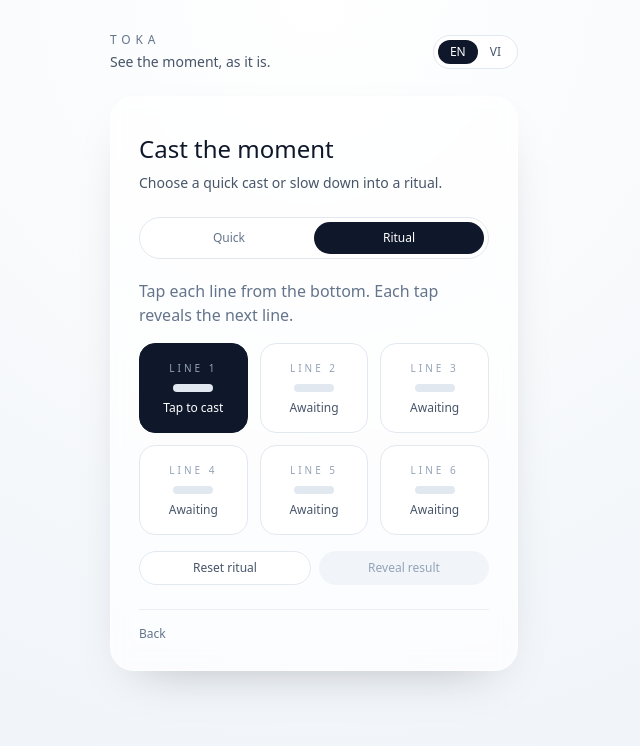
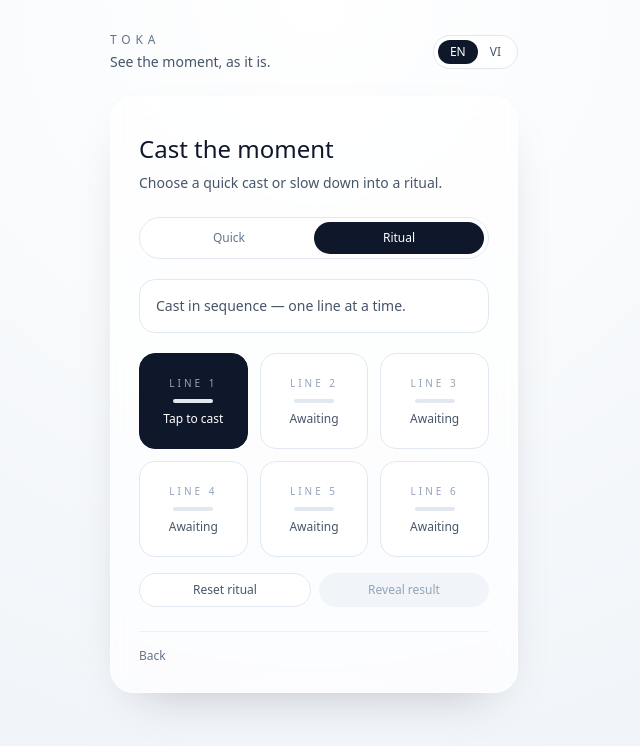
Before and after one commit to tn052002/toka.zorbatzu, a Next.js app in the folder toka/: page /moment/cast in a window 1280 px wide. Both pictures are taken after a click on the button "Ritual". Shown: the top 746 px of the page, without its empty margins (326-966 px from the left). Built offline with nearby package versions, Linux system fonts and the light colour scheme.

Commit message:
update ui for casting

```diff
--- a/toka/src/components/CastRitual.tsx
+++ b/toka/src/components/CastRitual.tsx
@@ -148,8 +148,8 @@ export default function CastRitual() {
               setCastMode(option);
             }}
             disabled={loading}
-            className={`flex-1 rounded-full px-3 py-2 transition ${
-              mode === option ? 'bg-slate-900 text-white' : 'text-slate-500'
+            className={`flex-1 rounded-full px-3 py-2 transition focus-visible:outline-none focus-visible:ring-2 focus-visible:ring-slate-400/60 ${
+              mode === option ? 'bg-slate-900 text-white' : 'text-slate-500 hover:text-slate-700'
             }`}
           >
             {option === 'quick' ? t('cast_quick') : t('cast_ritual')}
@@ -157,35 +157,26 @@ export default function CastRitual() {
         ))}
       </div>
 
-      {mode === 'quick' ? (
-        <div className="rounded-2xl border border-slate-200 bg-white px-4 py-4 text-sm text-slate-600">
-          {t('cast_quick_text')}
-          <button
-            type="button"
-            onClick={handleQuickCast}
-            disabled={loading}
-            className="mt-4 w-full rounded-full bg-slate-900 px-4 py-2 text-sm text-white disabled:bg-slate-400"
-          >
-            {t('cast_quick_button')}
-          </button>
-        </div>
-      ) : (
+      <div className="rounded-2xl border border-slate-200 bg-white px-4 py-4 text-sm text-slate-600">
+        {mode === 'quick' ? t('cast_quick_helper') : t('cast_ritual_helper')}
+      </div>
+
+      {mode === 'ritual' ? (
         <div className="space-y-4">
-          <p className="text-s text-slate-500">
-            {t('cast_hint')}
-          </p>
           <div className="grid grid-cols-3 gap-3">
             {Array.from({ length: 6 }, (_, index) => {
               const value = ritualLines[index];
               const status = value ? describeLine(value) : null;
               const isActive = index === nextIndex && !ritualComplete;
+              const isYang = value === 7 || value === 9;
+              const isChanging = value === 6 || value === 9;
               return (
                 <button
                   key={`line-${index}`}
                   type="button"
                   onClick={() => handleFlip(index)}
                   disabled={loading}
-                  className={`flex min-h-[90px] flex-col items-center justify-center rounded-2xl border px-3 py-3 text-xs ${
+                  className={`flex min-h-[96px] flex-col items-center justify-center rounded-2xl border px-3 py-3 text-xs focus-visible:outline-none focus-visible:ring-2 focus-visible:ring-slate-400/60 ${
                     isActive
                       ? 'border-slate-900 bg-slate-900 text-white'
                       : 'border-slate-200 bg-white text-slate-600'
@@ -194,7 +185,38 @@ export default function CastRitual() {
                   <span className="text-[10px] uppercase tracking-[0.3em] text-slate-400">
                     {t('cast_line')} {index + 1}
                   </span>
-                  <span className="mt-2 inline-flex h-2 w-10 rounded-full bg-slate-200" />
+                  <span className="mt-2 flex flex-col gap-1">
+                    {value ? (
+                      isYang ? (
+                        <span
+                          className={`h-1 w-10 rounded-full ${
+                            isChanging
+                              ? 'bg-slate-900 shadow-[0_0_12px_rgba(15,23,42,0.45)]'
+                              : 'bg-slate-700'
+                          }`}
+                        />
+                      ) : (
+                        <span className="flex items-center justify-center gap-2">
+                          <span
+                            className={`h-1 w-4 rounded-full ${
+                              isChanging
+                                ? 'bg-slate-900 shadow-[0_0_12px_rgba(15,23,42,0.45)]'
+                                : 'bg-slate-700'
+                            }`}
+                          />
+                          <span
+                            className={`h-1 w-4 rounded-full ${
+                              isChanging
+                                ? 'bg-slate-900 shadow-[0_0_12px_rgba(15,23,42,0.45)]'
+                                : 'bg-slate-700'
+                            }`}
+                          />
+                        </span>
+                      )
+                    ) : (
+                      <span className="h-1 w-10 rounded-full bg-slate-200" />
+                    )}
+                  </span>
                   <span className="mt-2 text-xs">
                     {status ? status.label : isActive ? t('cast_tap') : t('cast_waiting')}
                   </span>
@@ -212,7 +234,7 @@ export default function CastRitual() {
               type="button"
               onClick={handleRitualReset}
               disabled={loading}
-              className="flex-1 rounded-full border border-slate-200 bg-white px-3 py-2 text-xs text-slate-600"
+              className="flex-1 rounded-full border border-slate-200 bg-white px-3 py-2 text-xs text-slate-600 focus-visible:outline-none focus-visible:ring-2 focus-visible:ring-slate-400/60"
             >
               {t('cast_reset')}
             </button>
@@ -220,7 +242,7 @@ export default function CastRitual() {
               type="button"
               onClick={handleRitualComplete}
               disabled={!ritualComplete || loading}
-              className={`flex-1 rounded-full px-3 py-2 text-xs ${
+              className={`flex-1 rounded-full px-3 py-2 text-xs focus-visible:outline-none focus-visible:ring-2 focus-visible:ring-slate-400/60 ${
                 ritualComplete && !loading
                   ? 'bg-slate-900 text-white'
                   : 'bg-slate-100 text-slate-400'
@@ -229,35 +251,28 @@ export default function CastRitual() {
               {t('cast_reveal')}
             </button>
           </div>
+          {/* <p className="text-xs text-slate-500">{t('cast_hint')}</p> */}
         </div>
-      )}
+      ) : null}
 
-      {/* <div className="mt-6 border-t border-slate-200/60 pt-4">
+      {mode === 'quick' ? (
+        <button
+          type="button"
+          onClick={handleQuickCast}
+          disabled={loading}
+          className="w-full rounded-full bg-slate-900 px-4 py-3 text-sm text-white transition hover:bg-slate-800 focus-visible:outline-none focus-visible:ring-2 focus-visible:ring-slate-400/60 disabled:bg-slate-400"
+        >
+          {t('cast_quick_button')}
+        </button>
+      ) : null}
+
+      {/* <div className="flex items-center justify-between text-xs text-slate-500">
         <Link
           href="/moment/question"
           className={`hover:text-slate-700 ${loading ? 'pointer-events-none opacity-50' : ''}`}
         >
           {t('cast_back')}
         </Link>
-
-        <div className="flex items-center justify-between text-xs text-slate-500">
-          <Link href="/moment/domain" className="hover:text-slate-700">
-            {t('cast_back')}
-          </Link>
-
-        </div>
-        <button
-          type="button"
-          onClick={() => router.push('/moment/result')}
-          disabled={loading}
-          className={`rounded-full border px-3 py-1 ${
-            loading
-              ? 'border-slate-100 bg-slate-50 text-slate-400'
-              : 'border-slate-200 bg-white text-slate-700'
-          }`}
-        >
-          {t('cast_result')}
-        </button>
       </div> */}
     </div>
   );
--- a/toka/src/locales/en.json
+++ b/toka/src/locales/en.json
@@ -31,6 +31,8 @@
   "cast_quick": "Quick",
   "cast_ritual": "Ritual",
   "cast_quick_text": "Tap to cast all six lines at once. The hexagram will appear instantly.",
+  "cast_quick_helper": "One tap — the hexagram appears at once.",
+  "cast_ritual_helper": "Cast in sequence — one line at a time.",
   "cast_quick_button": "Quick cast",
   "cast_reset": "Reset ritual",
   "cast_reveal": "Reveal result",
--- a/toka/src/locales/vi.json
+++ b/toka/src/locales/vi.json
@@ -31,6 +31,8 @@
   "cast_quick": "Nhanh",
   "cast_ritual": "Nghi thức",
   "cast_quick_text": "Một lần chạm — quẻ hiện ngay.",
+  "cast_quick_helper": "Một lần chạm — quẻ hiện ngay.",
+  "cast_ritual_helper": "Gieo lần lượt — từng hào một.",
   "cast_quick_button": "Gieo nhanh",
   "cast_reset": "Làm lại",
   "cast_reveal": "Hiện kết quả",
```
